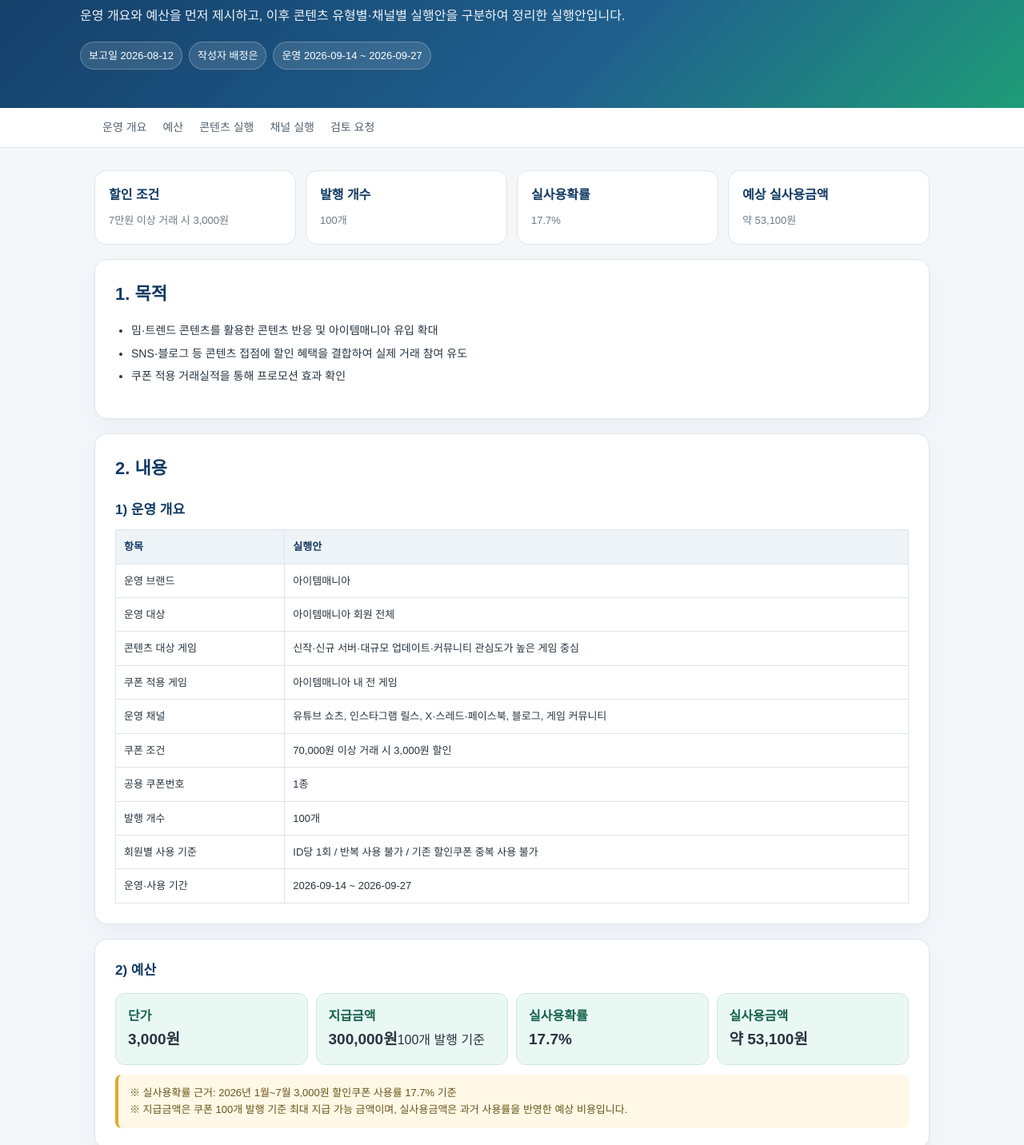
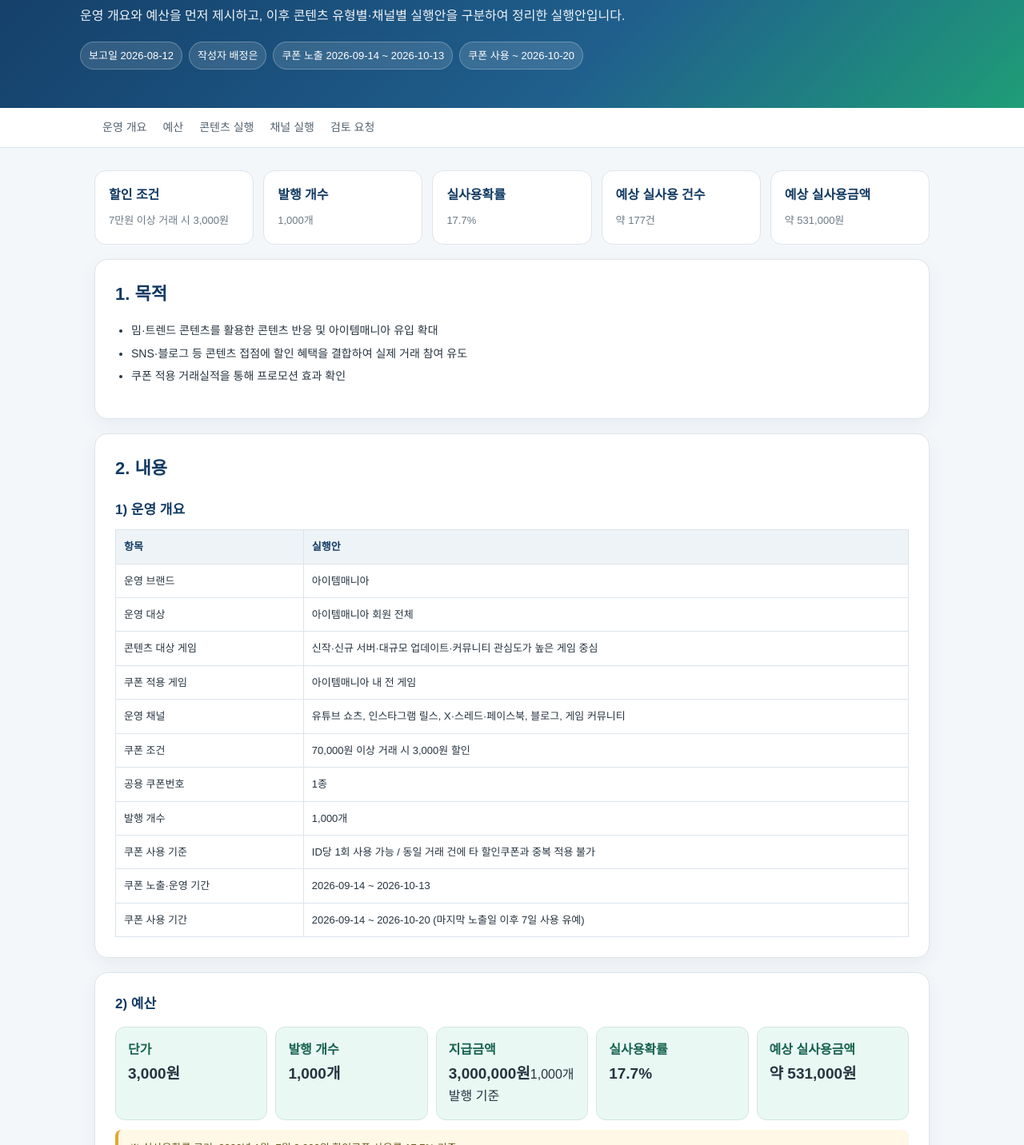
Before and after one commit to baejeongeun-mkt/meme_trend_common_coupon_plan, a plain HTML site: page index.html in a window 1280 px wide. Shown: the part 168-1600 px from the top of the page at 80% size. Drawn offline with Linux system fonts and the light colour scheme.

Commit message:
Update index.html

```diff
--- a/index.html
+++ b/index.html
@@ -12,11 +12,11 @@
 .nav{position:sticky;top:0;background:rgba(255,255,255,.96);border-bottom:1px solid var(--line);z-index:5}.nav div{max-width:1080px;margin:auto;padding:0 18px;display:flex;overflow:auto}.nav a{padding:13px 10px;color:#536270;text-decoration:none;white-space:nowrap;font-size:14px}
 .container{padding:28px 18px 60px}section{background:#fff;border:1px solid var(--line);border-radius:16px;padding:25px;margin-top:18px;box-shadow:0 8px 22px rgba(20,45,70,.05)}
 h2{margin:0 0 14px;color:var(--navy);font-size:22px}h3{color:var(--navy);font-size:17px;margin:20px 0 10px}
-.summary{display:grid;grid-template-columns:repeat(4,1fr);gap:12px}.card{background:#fff;border:1px solid var(--line);border-radius:14px;padding:17px}.card b{display:block;color:var(--navy);margin-bottom:4px}.card span{font-size:13px;color:var(--muted)}
+.summary{display:grid;grid-template-columns:repeat(5,1fr);gap:12px}.card{background:#fff;border:1px solid var(--line);border-radius:14px;padding:17px}.card b{display:block;color:var(--navy);margin-bottom:4px}.card span{font-size:13px;color:var(--muted)}
 table{width:100%;border-collapse:collapse;font-size:13px}th,td{border:1px solid var(--line);padding:10px;vertical-align:top}th{background:#eef3f7;color:var(--navy);text-align:left}.table-wrap{overflow:auto}
 .grid2{display:grid;grid-template-columns:1fr 1fr;gap:14px}.box{border:1px solid var(--line);border-radius:14px;padding:16px}.box h4{margin:0 0 8px;color:var(--navy)}
 ul{padding-left:20px}li{margin:5px 0;font-size:14px}.note{background:var(--yellow);border-left:4px solid #e1a82d;border-radius:8px;padding:12px 14px;font-size:13px;color:#6a5518;margin-top:12px}
-.budget{display:grid;grid-template-columns:repeat(4,1fr);gap:10px;margin-top:14px}.budget div{background:var(--mint);border:1px solid #cfe8dc;border-radius:12px;padding:15px}.budget b{display:block;color:#17634e}.budget strong{font-size:19px}.request{background:#fff6f6;border:1px solid #efd0d0;border-radius:12px;padding:15px}
+.budget{display:grid;grid-template-columns:repeat(5,1fr);gap:10px;margin-top:14px}.budget div{background:var(--mint);border:1px solid #cfe8dc;border-radius:12px;padding:15px}.budget b{display:block;color:#17634e}.budget strong{font-size:19px}.request{background:#fff6f6;border:1px solid #efd0d0;border-radius:12px;padding:15px}
 @media(max-width:850px){.summary,.budget,.grid2{grid-template-columns:1fr 1fr}}@media(max-width:580px){.summary,.budget,.grid2{grid-template-columns:1fr}.hero h1{font-size:26px}}
 </style>
 </head>
@@ -25,7 +25,7 @@
 <div style="font-size:14px;opacity:.82">마케팅기획실</div>
 <h1>밈·트렌드 콘텐츠 및<br>공통 할인쿠폰 기획안</h1>
 <p>운영 개요와 예산을 먼저 제시하고, 이후 콘텐츠 유형별·채널별 실행안을 구분하여 정리한 실행안입니다.</p>
-<div class="meta"><span>보고일 2026-08-12</span><span>작성자 배정은</span><span>운영 2026-09-14 ~ 2026-09-27</span></div>
+<div class="meta"><span>보고일 2026-08-12</span><span>작성자 배정은</span><span>쿠폰 노출 2026-09-14 ~ 2026-10-13</span><span>쿠폰 사용 ~ 2026-10-20</span></div>
 </div></header>
 
 <nav class="nav"><div>
@@ -35,9 +35,9 @@
 <main class="container">
 <div class="summary">
 <div class="card"><b>할인 조건</b><span>7만원 이상 거래 시 3,000원</span></div>
-<div class="card"><b>발행 개수</b><span>100개</span></div>
+<div class="card"><b>발행 개수</b><span>1,000개</span></div>
 <div class="card"><b>실사용확률</b><span>17.7%</span></div>
-<div class="card"><b>예상 실사용금액</b><span>약 53,100원</span></div>
+<div class="card"><b>예상 실사용 건수</b><span>약 177건</span></div><div class="card"><b>예상 실사용금액</b><span>약 531,000원</span></div>
 </div>
 
 <section><h2>1. 목적</h2>
@@ -57,21 +57,21 @@
 <tr><td>운영 채널</td><td>유튜브 쇼츠, 인스타그램 릴스, X·스레드·페이스북, 블로그, 게임 커뮤니티</td></tr>
 <tr><td>쿠폰 조건</td><td>70,000원 이상 거래 시 3,000원 할인</td></tr>
 <tr><td>공용 쿠폰번호</td><td>1종</td></tr>
-<tr><td>발행 개수</td><td>100개</td></tr>
-<tr><td>회원별 사용 기준</td><td>ID당 1회 / 반복 사용 불가 / 기존 할인쿠폰 중복 사용 불가</td></tr>
-<tr><td>운영·사용 기간</td><td>2026-09-14 ~ 2026-09-27</td></tr>
+<tr><td>발행 개수</td><td>1,000개</td></tr>
+<tr><td>쿠폰 사용 기준</td><td>ID당 1회 사용 가능 / 동일 거래 건에 타 할인쿠폰과 중복 적용 불가</td></tr>
+<tr><td>쿠폰 노출·운영 기간</td><td>2026-09-14 ~ 2026-10-13</td></tr><tr><td>쿠폰 사용 기간</td><td>2026-09-14 ~ 2026-10-20 (마지막 노출일 이후 7일 사용 유예)</td></tr>
 </table></div>
 </section>
 
 <section id="budget"><h3 style="margin-top:0">2) 예산</h3>
 <div class="budget">
 <div><b>단가</b><strong>3,000원</strong></div>
-<div><b>지급금액</b><strong>300,000원</strong><span>100개 발행 기준</span></div>
+<div><b>발행 개수</b><strong>1,000개</strong></div><div><b>지급금액</b><strong>3,000,000원</strong><span>1,000개 발행 기준</span></div>
 <div><b>실사용확률</b><strong>17.7%</strong></div>
-<div><b>실사용금액</b><strong>약 53,100원</strong></div>
+<div><b>예상 실사용금액</b><strong>약 531,000원</strong></div>
 </div>
 <div class="note">※ 실사용확률 근거: 2026년 1월~7월 3,000원 할인쿠폰 사용률 17.7% 기준<br>
-※ 지급금액은 쿠폰 100개 발행 기준 최대 지급 가능 금액이며, 실사용금액은 과거 사용률을 반영한 예상 비용입니다.</div>
+예상 실사용 건수: 약 177건 (1,000개 × 17.7%)<br>※ 지급금액은 쿠폰 1,000개 발행 기준 최대 지급 가능 금액이며, 예상 실사용금액은 과거 사용률을 반영한 예상 비용입니다.</div>
 </section>
 
 <section id="content"><h3 style="margin-top:0">3) 실행안</h3><h3>(1) 콘텐츠 유형별 실행안</h3>
@@ -81,16 +81,16 @@
 <li><b>개념:</b> 유행 밈 포맷을 게임 상황에 재해석한 공감·재미형 콘텐츠</li>
 <li><b>선정:</b> SNS·커뮤니티 활용도가 높고 게임에 자연스럽게 적용 가능한 소재</li>
 <li><b>제작:</b> 쇼츠·릴스 10~30초 / 이미지+짧은 문구</li>
-<li><b>예시:</b> 강화 실패 후 “분명 조금만 쓰려고 했는데…” / 게임머니 부족→잔액 확인→현실부정 / “나만 이런 거 아니지?” POV형</li>
+<li><b>예시(안):</b> 강화 실패 후 “분명 조금만 쓰려고 했는데…” / 게임머니 부족→잔액 확인→현실부정 / “나만 이런 거 아니지?” POV형</li>
 </ul></div>
 <div class="box"><h4>트렌드 콘텐츠</h4>
 <ul>
 <li><b>개념:</b> 신작·신규 서버·업데이트 등 시의성 높은 게임 이슈를 빠르게 전달하는 정보형 콘텐츠</li>
 <li><b>선정:</b> 신규 직업·아이템, 대규모 업데이트, 게임머니·아이템 수요 변화 등</li>
 <li><b>제작:</b> 숏폼 핵심 요약 / SNS 핵심 정보 / 블로그 정보형 포스팅</li>
-<li><b>예시:</b> 신규 서버 오픈 핵심 변경점 / 대규모 업데이트 후 수요 증가 아이템 / 신규 직업·장비 업데이트 준비 체크</li>
+<li><b>예시(안):</b> 신규 서버 오픈 핵심 변경점 / 대규모 업데이트 후 수요 증가 아이템 / 신규 직업·장비 업데이트 준비 체크</li>
 </ul></div>
-</div>
+</div><div class="note">※ 밈 소재는 실제 게시 시점의 SNS·게임 커뮤니티 반응을 확인하여 최신 소재로 선정합니다.</div>
 </section>
 
 <section id="channel"><h3 style="margin-top:0">(2) 채널별 운영 및 쿠폰 제공 방식</h3>
@@ -116,21 +116,16 @@
 <ul>
 <li>게임 이용자 관심 및 아이템매니아 유입 확대</li>
 <li>채널 특성에 맞는 쿠폰 제공으로 콘텐츠 소비와 거래 혜택 연결</li>
-<li>쿠폰 발행 개수와 과거 사용률을 반영하여 예상 프로모션 비용을 사전에 관리</li>
+<li>한 달간 콘텐츠·쿠폰을 노출하고 마지막 노출일 이후 7일의 사용 유예기간을 제공하여 쿠폰 사용 기회 확대</li>
 </ul></section>
 
-<section><h2>4. 담당자 의견</h2>
-<ul>
-<li>밈은 공감·재미 중심, 트렌드는 시의성 있는 게임 이슈 전달 중심으로 역할을 구분해 운영합니다.</li>
-<li>SNS는 밈·트렌드 중심, 블로그는 일반 게임 정보 콘텐츠까지 포함하여 쿠폰 제공 방식을 구분합니다.</li>
-
-</ul></section>
+<section><h2>4. 담당자 의견</h2><ul><li>밈은 공감·재미 중심, 트렌드는 시의성 있는 게임 이슈 전달 중심으로 역할을 구분해 운영합니다.</li><li>SNS는 밈·트렌드 중심, 블로그는 일반 게임 정보 콘텐츠까지 포함하여 채널별 특성에 맞게 쿠폰을 제공합니다.</li><li>쿠폰 노출 기간과 사용 기간을 분리하여 마지막 노출일에 쿠폰을 확인한 회원도 7일간 추가로 사용할 수 있도록 운영합니다.</li></ul></section>
 
 <section id="request"><h2>5. 검토 요청사항</h2><div class="request">
 <ul>
 <li>밈·트렌드 콘텐츠 유형 및 채널별 쿠폰 제공 방식으로 운영 진행 여부</li>
-<li>70,000원 이상 거래 시 3,000원 할인 / 공용 쿠폰번호 1종 / 발행 개수 100개 / ID당 1회 조건 진행 여부</li>
-<li>2026-09-14 ~ 2026-09-27 운영 및 지급금액 300,000원(예상 실사용금액 약 53,100원) 예산 반영 여부</li>
+<li>70,000원 이상 거래 시 3,000원 할인 / 공용 쿠폰번호 1종 / 발행 개수 1,000개 / ID당 1회 사용 조건 진행 여부</li>
+<li>쿠폰 노출·운영 기간 2026-09-14 ~ 2026-10-13 / 쿠폰 사용 기간 2026-09-14 ~ 2026-10-20 적용 여부</li><li>지급금액 3,000,000원(예상 실사용금액 약 531,000원) 예산 반영 여부</li>
 </ul>
 </div></section>
 </main>
```
